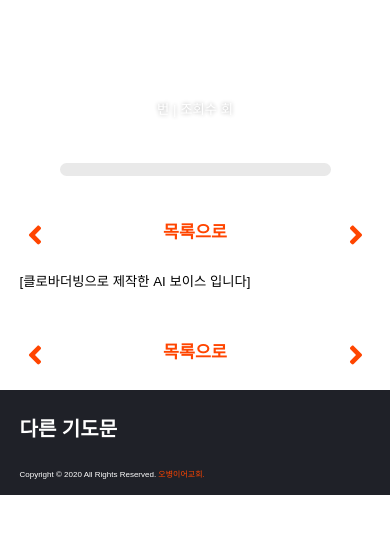
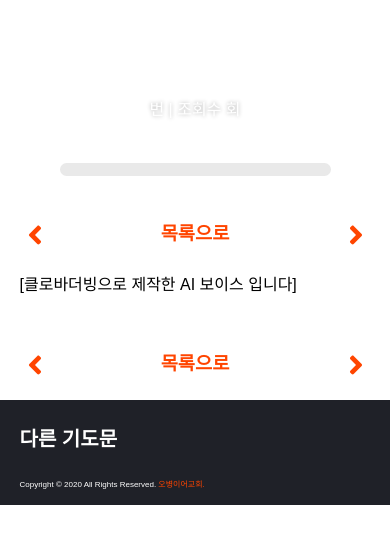
Before and after one commit to tamasino52/prayer_training_book, a Flask app: template templates/book.html in a window 390 px wide. Shown: the top 544 px of the page. Run offline with Flask 2, Linux system fonts and the light colour scheme; the template is opened without the code that fills it, so the values that code supplies are empty; some libraries are stand-ins or nearby versions; some web fonts are replaced.

Commit message:
모바일 레이아웃 미세수정

```diff
--- a/static/styles/book_responsive.css
+++ b/static/styles/book_responsive.css
@@ -173,13 +173,13 @@
 		--header-height: 200px;
 	}
 	.size-header *, .size-header {font-size: 18pt;}
-	.size-subheader *, .size-subheader {font-size: 10pt;}
-	.size-tolist *, .size-tolist {font-size: 13pt;}
-	.size-context *, .size-context {font-size: 10pt;}
-	.size-page-header *, .size-page-header {font-size: 15pt;}
+	.size-subheader *, .size-subheader {font-size: 12pt;}
+	.size-tolist *, .size-tolist {font-size: 14pt;}
+	.size-context *, .size-context {font-size: 12pt;}
+	.size-page-header *, .size-page-header {font-size: 16pt;}
 	.size-footer-header *, .size-footer-header {font-size: 15pt;}
 	.size-footer-subheader *, .size-footer-subheader {font-size: 12pt;}
-	.size-footer-info *, .size-footer-info {font-size: 8pt;}
+	.size-footer-info *, .size-footer-info {font-size: 9pt;}
 	.size-footer-cc *, .size-footer-cc {font-size: 6pt;}
 
 	.header-version
```
